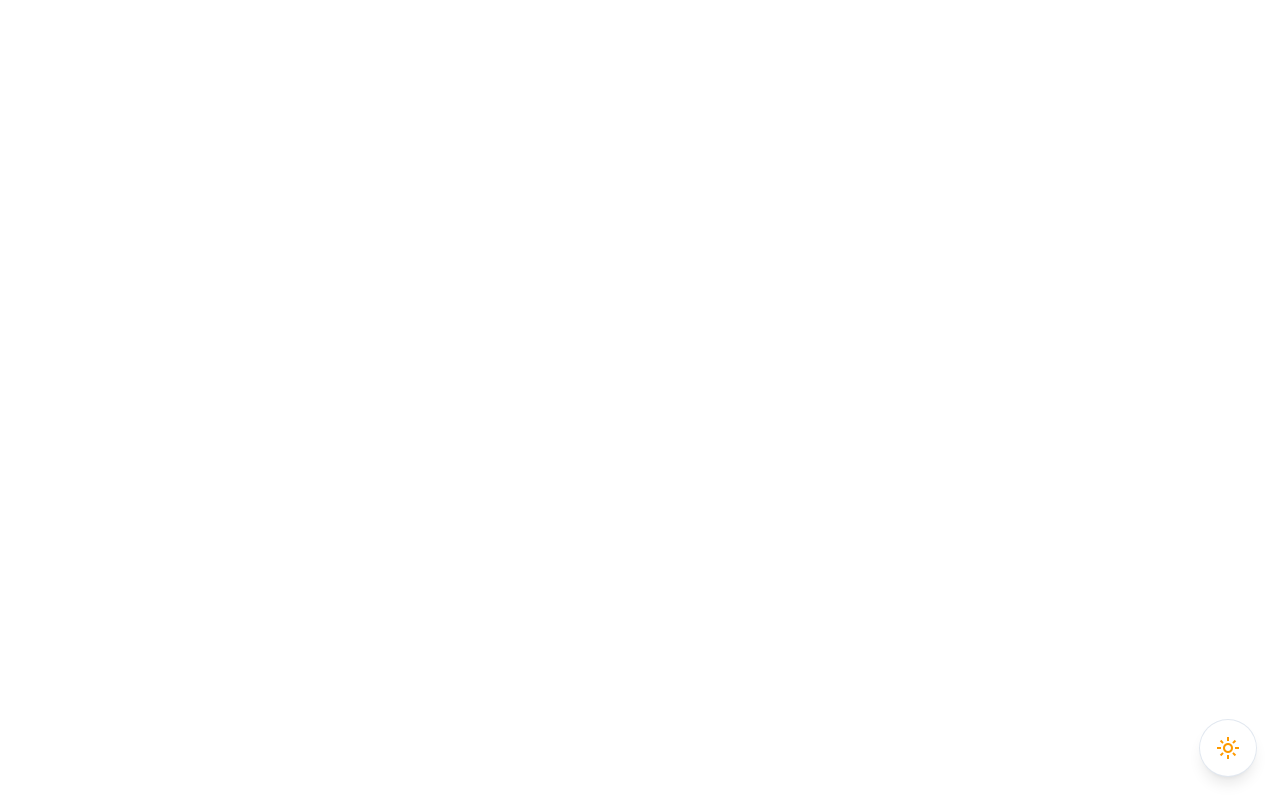
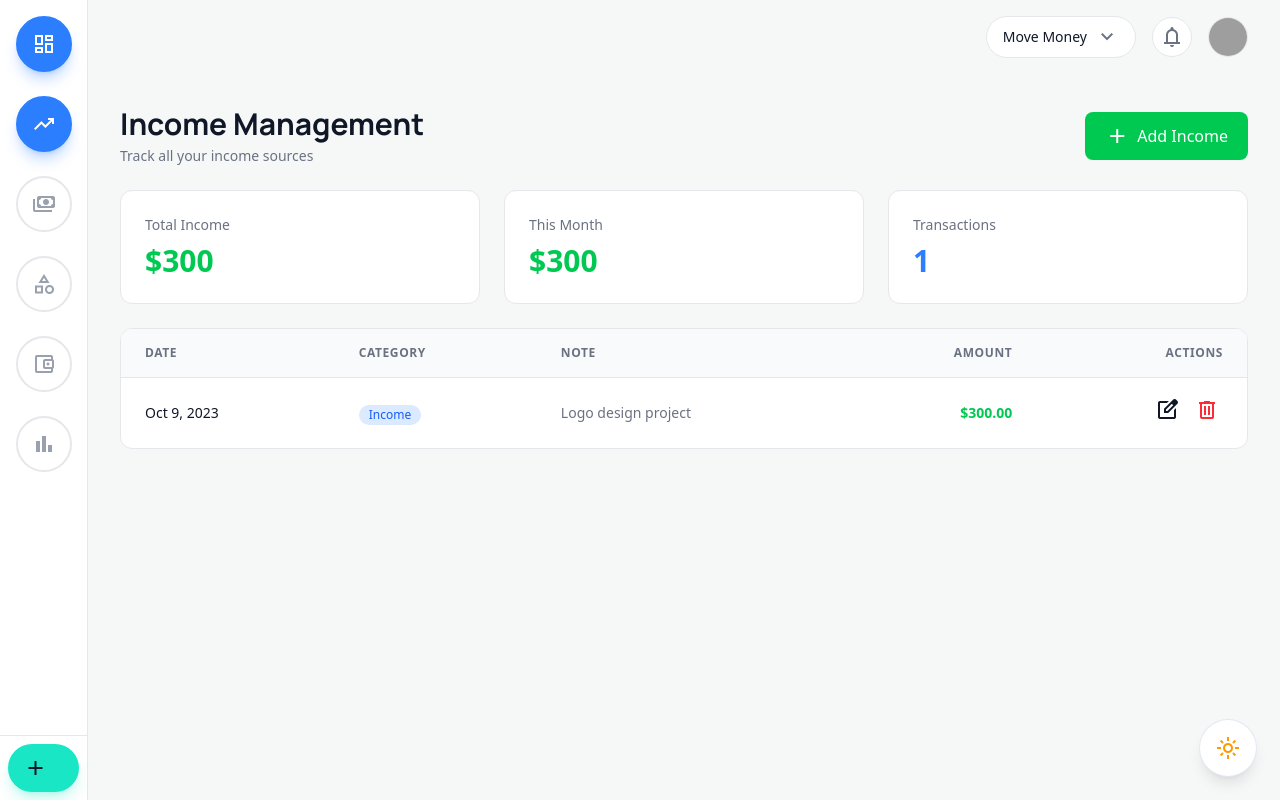
Before and after one commit to Hena7/wealth-journey, a Vue app in the folder wealth-journey/: page /dashboard/income in a window 1280 px wide. Before the commit this address had no page. Built offline with nearby package versions, Linux system fonts and the light colour scheme; grey boxes are pictures that could not be loaded.

Commit message:
add income view, and configure basic routing.

```diff
--- a/wealth-journey/src/layouts/DashboardLayout.vue
+++ b/wealth-journey/src/layouts/DashboardLayout.vue
@@ -4,11 +4,11 @@ import TopHeader from '@/components/TopHeader.vue'
 
 const navItems = [
   { label: 'Dashboard', icon: 'dashboard', path: '/dashboard' },
-  { label: 'Income', icon: 'trending_up', path: '/income' },
-  { label: 'Expenses', icon: 'payments', path: '/expenses' },
-  { label: 'Categories', icon: 'category', path: '/categories' },
-  { label: 'Budget', icon: 'account_balance_wallet', path: '/budget' },
-  { label: 'Reports', icon: 'bar_chart', path: '/reports' },
+  { label: 'Income', icon: 'trending_up', path: '/dashboard/income' },
+  { label: 'Expenses', icon: 'payments', path: '/dashboard/expenses' },
+  { label: 'Categories', icon: 'category', path: '/dashboard/categories' },
+  { label: 'Budget', icon: 'account_balance_wallet', path: '/dashboard/budget' },
+  { label: 'Reports', icon: 'bar_chart', path: '/dashboard/reports' },
 ]
 </script>
 
--- a/wealth-journey/src/router/index.ts
+++ b/wealth-journey/src/router/index.ts
@@ -3,6 +3,7 @@ import SignupView from '../views/SignupView.vue' // Import it
 import LoginView from '@/views/LoginView.vue'
 import DashboardLayout from '@/layouts/DashboardLayout.vue'
 import DashboardView from '@/views/DashboardView.vue'
+import IncomeView from '@/views/IncomeView.vue'
 
 const router = createRouter({
   history: createWebHistory(import.meta.env.BASE_URL),
@@ -27,6 +28,11 @@ const router = createRouter({
           name: 'dashboard',
           component: DashboardView,
         },
+        {
+          path: 'income',
+          name: 'income',
+          component: IncomeView,
+        },
       ],
     },
   ],
--- a/wealth-journey/src/views/IncomeView.vue
+++ b/wealth-journey/src/views/IncomeView.vue
@@ -1,7 +1,153 @@
 <script setup lang="ts">
 import { useFinanceStore } from '@/stores/finance'
 import { computed } from 'vue'
+
 const financeStore = useFinanceStore()
+
+// Filter only income transactions (amount > 0)
+const incomeTransactions = computed(() => {
+  return financeStore.transactions.filter((t) => t.amount > 0)
+})
+
+// Calculate total income
+const totalIncome = computed(() => {
+  return incomeTransactions.value.reduce((sum, t) => sum + t.amount, 0)
+})
+
+// Count of income transactions
+const transactionCount = computed(() => {
+  return incomeTransactions.value.length
+})
 </script>
 
-<template></template>
+<template>
+  <div class="p-8 space-y-6">
+    <!-- Header -->
+    <div class="flex items-center justify-between">
+      <div>
+        <h1 class="text-3xl font-bold font-display mb-1">Income Management</h1>
+        <p class="text-gray-500 dark:text-slate-400 text-sm">Track all your income sources</p>
+      </div>
+
+      <!-- Add Income Button -->
+      <button
+        class="flex items-center gap-2 px-5 py-3 bg-green-500 hover:bg-green-600 text-white rounded-lg font-medium transition-colors"
+      >
+        <span class="material-symbols-outlined">add</span>
+        <span>Add Income</span>
+      </button>
+    </div>
+
+    <!-- Stat Cards -->
+    <div class="grid grid-cols-3 gap-6 mb-6">
+      <!-- Card 1: Total Income -->
+      <div
+        class="bg-white dark:bg-slate-card rounded-xl p-6 border border-gray-200 dark:border-border-muted"
+      >
+        <p class="text-gray-500 dark:text-slate-400 text-sm mb-2">Total Income</p>
+        <h2 class="text-3xl font-bold text-green-500">${{ totalIncome.toLocaleString() }}</h2>
+      </div>
+
+      <!-- Card 2: This Month -->
+      <div
+        class="bg-white dark:bg-slate-card rounded-xl p-6 border border-gray-200 dark:border-border-muted"
+      >
+        <p class="text-gray-500 dark:text-slate-400 text-sm mb-2">This Month</p>
+        <h2 class="text-3xl font-bold text-green-500">${{ totalIncome.toLocaleString() }}</h2>
+      </div>
+
+      <!-- Card 3: Transactions -->
+      <div
+        class="bg-white dark:bg-slate-card rounded-xl p-6 border border-gray-200 dark:border-border-muted"
+      >
+        <p class="text-gray-500 dark:text-slate-400 text-sm mb-2">Transactions</p>
+        <h2 class="text-3xl font-bold text-blue-500">
+          {{ transactionCount }}
+        </h2>
+      </div>
+    </div>
+    <!-- Income Transactions Table -->
+    <div
+      class="bg-white dark:bg-slate-card rounded-xl border border-gray-200 dark:border-border-muted overflow-hidden"
+    >
+      <table class="w-full text-left">
+        <thead
+          class="bg-gray-50 dark:bg-background-dark/50 border-b border-gray-200 dark:border-border-muted"
+        >
+          <tr>
+            <th
+              class="px-6 py-4 text-xs uppercase tracking-wider text-gray-500 dark:text-slate-400 font-semibold"
+            >
+              Date
+            </th>
+            <th
+              class="px-6 py-4 text-xs uppercase tracking-wider text-gray-500 dark:text-slate-400 font-semibold"
+            >
+              Category
+            </th>
+            <th
+              class="px-6 py-4 text-xs uppercase tracking-wider text-gray-500 dark:text-slate-400 font-semibold"
+            >
+              Note
+            </th>
+            <th
+              class="px-6 py-4 text-xs uppercase tracking-wider text-gray-500 dark:text-slate-400 font-semibold text-right"
+            >
+              Amount
+            </th>
+            <th
+              class="px-6 py-4 text-xs uppercase tracking-wider text-gray-500 dark:text-slate-400 font-semibold text-right"
+            >
+              Actions
+            </th>
+          </tr>
+        </thead>
+        <tbody class="divide-y divide-gray-100 dark:divide-slate-800">
+          <tr
+            v-for="transaction in incomeTransactions"
+            :key="transaction.id"
+            class="hover:bg-gray-50 dark:hover:bg-slate-800/20 transition-colors"
+          >
+            <td class="px-6 py-4 text-sm text-gray-900 dark:text-white">
+              {{
+                new Date(transaction.date).toLocaleDateString('en-US', {
+                  month: 'short',
+                  day: 'numeric',
+                  year: 'numeric',
+                })
+              }}
+            </td>
+            <td class="px-6 py-4">
+              <span
+                class="inline-flex items-center px-2.5 py-0.5 rounded-full text-xs font-medium bg-blue-100 dark:bg-blue-500/10 text-blue-600 dark:text-blue-400"
+              >
+                {{ transaction.category }}
+              </span>
+            </td>
+            <td class="px-6 py-4 text-sm text-gray-500 dark:text-slate-400">
+              {{ transaction.description || '-' }}
+            </td>
+            <td class="px-6 py-4 text-sm font-bold text-green-500 text-right">
+              ${{
+                transaction.amount.toLocaleString(undefined, {
+                  minimumFractionDigits: 2,
+                  maximumFractionDigits: 2,
+                })
+              }}
+            </td>
+            <td class="px-6 py-4 text-right border-border-muted">
+              <div class="flex justify-end gap-2">
+                <button class="p-1 hover:text-primary transition-colors">
+                  <span class="material-symbols-outlined text-xl">edit_square</span>
+                </button>
+                <button class="p-1 hover:text-red-500 transition-colors">
+                  <span class="material-symbols-outlined text-xl text-red-500">delete</span>
+                </button>
+              </div>
+            </td>
+          </tr>
+        </tbody>
+      </table>
+    </div>
+  </div>
+</template>
```
